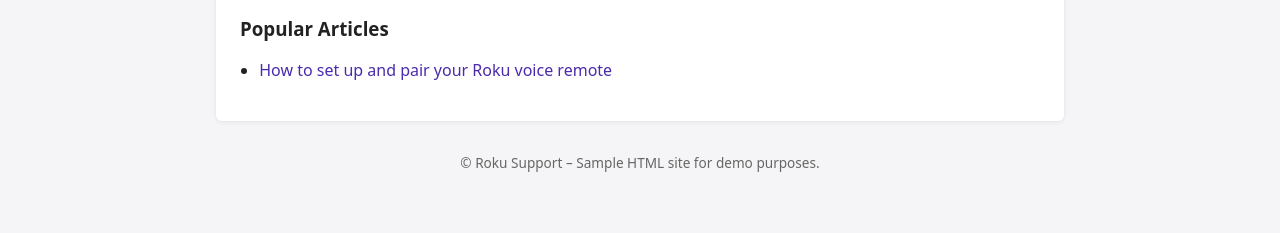
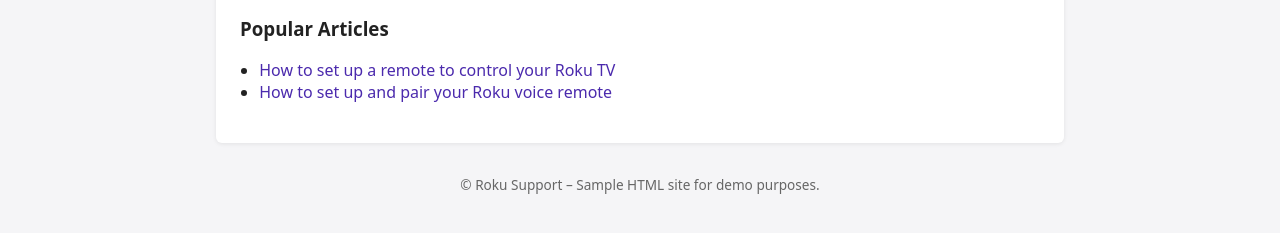
Before and after one commit to petemajerle-nf/supportdemo, a plain HTML site: page index.html in a window 1280 px wide. Shown: the part 197-430 px from the top of the page. Drawn offline with Linux system fonts and the light colour scheme.

Commit message:
Add link to Roku remote setup article

```diff
--- a/index.html
+++ b/index.html
@@ -61,6 +61,11 @@
     <h3>Popular Articles</h3>
     <ul>
       <li>
+        <a href="articles/roku-universal-remote-setup.html">
+          How to set up a remote to control your Roku TV
+        </a>
+      </li>
+      <li>
         <a href="articles/roku-voice-remote-setup.html">
           How to set up and pair your Roku voice remote
         </a>
```
